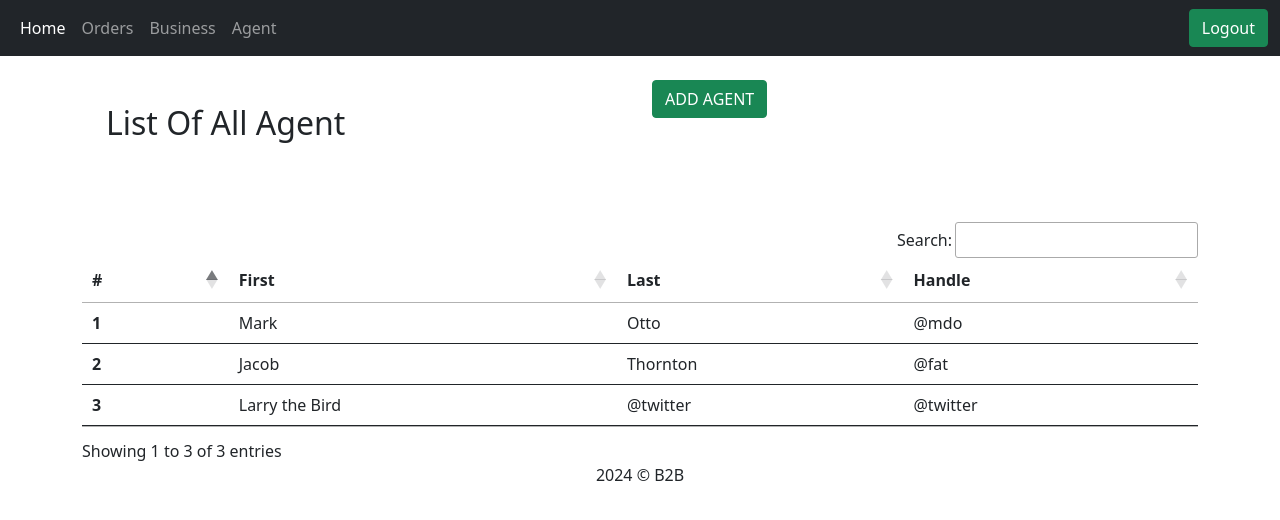
After one commit to Check-karim/b2b, a PHP site: page /agent.php in a window 1280 px wide. The commit adds this page. Shown: the top 520 px of the page. Run offline with PHP 8.4, Linux system fonts and the light colour scheme; lists and menus that the app fills with data are empty; some libraries are stand-ins or nearby versions.

Commit message:
added create agent

```diff
--- /dev/null
+++ b/agent.php
@@ -0,0 +1,50 @@
+<?php require_once('./views/header.php') ?>
+<?php require_once('./views/nav.php') ?>
+
+<div class="container">
+    <div class="row justify-content-around0">
+        <div class="col mt-4">
+            <h2 class='p-4'>List Of All Agent</h2>
+        </div>
+        <div class="col mt-4">
+            <button class='btn btn-success' data-bs-toggle="modal" data-bs-target="#addAgent">ADD AGENT</button>
+        </div>
+        <?php require_once('./modal.php') ?>
+    </div>
+    <div class="row mt-5">
+        <div class="col">
+            <table class="table myTable_player">
+                <thead>
+                    <tr>
+                        <th scope="col">#</th>
+                        <th scope="col">First</th>
+                        <th scope="col">Last</th>
+                        <th scope="col">Handle</th>
+                    </tr>
+                </thead>
+                <tbody>
+                    <tr>
+                        <th scope="row">1</th>
+                        <td>Mark</td>
+                        <td>Otto</td>
+                        <td>@mdo</td>
+                    </tr>
+                    <tr>
+                        <th scope="row">2</th>
+                        <td>Jacob</td>
+                        <td>Thornton</td>
+                        <td>@fat</td>
+                    </tr>
+                    <tr>
+                        <th scope="row">3</th>
+                        <td>Larry the Bird</td>
+                        <td>@twitter</td>
+                        <td>@twitter</td>
+                    </tr>
+                </tbody>
+            </table>
+        </div>
+    </div>
+</div>
+
+<?php require_once('./views/footer.php') ?>
--- a/index.php
+++ b/index.php
@@ -1,6 +1,3 @@
-<?php
-$title = 'Home';
-?>
 <?php require_once('./views/header.php') ?>
 <?php
 $user = '';
--- /dev/null
+++ b/modal.php
@@ -0,0 +1,45 @@
+<!-- for adding agent -->
+<!-- Modal -->
+<div class="modal fade" id="addAgent" tabindex="-1" aria-labelledby="exampleModalLabel" aria-hidden="true">
+    <div class="modal-dialog">
+        <div class="modal-content">
+            <div class="modal-header">
+                <h5 class="modal-title" id="exampleModalLabel">Create an Agent Account</h5>
+                <button type="button" class="btn-close" data-bs-dismiss="modal" aria-label="Close"></button>
+            </div>
+            <div class="modal-body">
+                <div class="row justify-content-around">
+                    <div class="col">
+                        <ul id="msg_error_create_agent" class='text-center error_list'></ul>
+                        <form>
+                            <div class="mb-3">
+                                <label for="login_username" class="form-label">Email</label>
+                                <input type="email" class="form-control" id="create_agent_email"
+                                    aria-describedby="emailHelp">
+                            </div>
+                            <div class="mb-3">
+                                <label for="login_username" class="form-label">Username</label>
+                                <input type="text" class="form-control" id="create_agent_username"
+                                    aria-describedby="emailHelp">
+                            </div>
+                            <div class="mb-3">
+                                <label for="login_username" class="form-label">Phone Number</label>
+                                <input type="number" class="form-control" id="create_agent_phone"
+                                    placeholder='0788995882'>
+                            </div>
+                            <div class="mb-3">
+                                <label for="login_password" class="form-label">Password</label>
+                                <input type="password" class="form-control" id="create_agent_password">
+                            </div>
+                        </form>
+                    </div>
+                </div>
+            </div>
+            <div class="modal-footer">
+                <button type="button" class="btn btn-secondary" data-bs-dismiss="modal">Cancel</button>
+                <button type="button" id='create_agent_btn' class="btn btn-primary">Create Agent</button>
+            </div>
+        </div>
+    </div>
+</div>
+<!--  -->
--- /dev/null
+++ b/public/js/add_agent.js
@@ -0,0 +1,102 @@
+var agent = {
+    btn : document.getElementById('create_agent_btn'),
+    email : document.getElementById('create_agent_email'),
+    username : document.getElementById('create_agent_username'),
+    phone : document.getElementById('create_agent_phone'),
+    password : document.getElementById('create_agent_password'),
+    msg_error : document.getElementById('msg_error_create_agent'),
+}
+
+$(agent.btn).click('clikc', (event)=>{
+    event.preventDefault();
+
+    const request1 = new XMLHttpRequest();
+
+    request1.onload = () => {
+
+        let responseObject = null;
+        try {
+            console.log(request1.responseText);
+            responseObject = JSON.parse(request1.responseText);
+        } catch (e) {
+            console.log("could not parse json " + e);
+            if (e) {
+                while (agent.msg_error.firstChild) {
+
+                    agent
+                        .msg_error
+                        .removeChild(agent.msg_error.firstChild);
+                }
+                const li = document.createElement('li');
+
+                li
+                    .classList
+                    .add("alert-danger");
+                li.textContent = "Error ".e;
+                agent
+                    .msg_error
+                    .appendChild(li);
+
+            }
+        }
+
+        if (responseObject) {
+            handle_create_agent(responseObject);
+        }
+    };
+
+    const requestData1 = `phone=${agent.phone.value}&email=${agent.email.value}&username=${agent.username.value}&password=${agent.password.value}`;
+    request1.open('post', "./request/create_agent.php");
+    request1.setRequestHeader('content-type', 'application/x-www-form-urlencoded');
+
+    request1.send(requestData1);
+})
+
+// handle request
+function handle_create_agent(res) {
+    if (res.ok) {
+        while (agent.msg_error.firstChild) {
+
+            agent
+                .msg_error
+                .removeChild(agent.msg_error.firstChild);
+        }
+        res
+            .messages
+            .forEach((message) => {
+                const li = document.createElement('li');
+                li
+                    .classList
+                    .add("alert-success");
+                li.textContent = message;
+                agent
+                    .msg_error
+                    .appendChild(li);
+            });
+        // location.reload();
+        setTimeout(function () {
+            location.href = "./agent.php?page=Agent";
+        }, 1500);
+
+    } else {
+        while (agent.msg_error.firstChild) {
+
+            agent
+                .msg_error
+                .removeChild(agent.msg_error.firstChild);
+        }
+        res
+            .messages
+            .forEach((message) => {
+                const li = document.createElement('li');
+                li
+                    .classList
+                    .add("alert-danger");
+                li.textContent = message;
+                agent
+                    .msg_error
+                    .appendChild(li);
+            });
+    }
+
+}
--- a/views/footer.php
+++ b/views/footer.php
@@ -26,6 +26,7 @@
 </script>
 <script src="./public/js/login.js"></script>
 <script src="./public/js/logout.js"></script>
+<script src="./public/js/add_agent.js"></script>
 </body>
 
 </html>
--- a/views/header.php
+++ b/views/header.php
@@ -1,6 +1,12 @@
 <!DOCTYPE html>
 <html lang="en">
-
+<?php
+if(isset($_GET['page'])){
+    $title = $_GET['page'];
+}else{
+    $title = 'Home';
+}
+?>
 <head>
     <meta charset="UTF-8">
     <meta name="viewport" content="width=device-width, initial-scale=1.0">
--- a/views/nav.php
+++ b/views/nav.php
@@ -1,21 +1,26 @@
 <nav class="navbar navbar-expand-lg navbar-dark bg-dark">
     <div class="container-fluid">
-    <button class="navbar-toggler" type="button" data-bs-toggle="collapse" data-bs-target="#navbarSupportedContent" aria-controls="navbarSupportedContent" aria-expanded="false" aria-label="Toggle navigation">
+        <button class="navbar-toggler" type="button" data-bs-toggle="collapse" data-bs-target="#navbarSupportedContent"
+            aria-controls="navbarSupportedContent" aria-expanded="false" aria-label="Toggle navigation">
             <span class="navbar-toggler-icon"></span>
         </button>
         <div class="collapse navbar-collapse" id="navbarSupportedContent">
             <ul class="navbar-nav me-auto mb-2 mb-lg-0">
                 <li class="nav-item">
-          <a class="nav-link <?php $title == 'Home' ? print 'active' : print '' ?>" aria-current="page" href="./">Home</a>
+                    <a class="nav-link <?php $title == 'Home' ? print 'active' : print '' ?>" aria-current="page"
+                        href="./">Home</a>
                 </li>
                 <li class="nav-item">
-          <a class="nav-link <?php $title == 'Orders' ? print 'active' : print '' ?>" aria-current="page" href="./">Orders</a>
+                    <a class="nav-link <?php $title == 'Orders' ? print 'active' : print '' ?>" aria-current="page"
+                        href="./">Orders</a>
                 </li>
                 <li class="nav-item">
-          <a class="nav-link <?php $title == 'Orders' ? print 'active' : print '' ?>" aria-current="page" href="./">Business</a>
+                    <a class="nav-link <?php $title == 'Orders' ? print 'active' : print '' ?>" aria-current="page"
+                        href="./">Business</a>
                 </li>
                 <li class="nav-item">
-          <a class="nav-link <?php $title == 'Orders' ? print 'active' : print '' ?>" aria-current="page" href="./">Agent</a>
+                    <a class="nav-link <?php $title == 'Agent' ? print 'active' : print '' ?>" aria-current="page"
+                        href="./agent.php?page=Agent">Agent</a>
                 </li>
             </ul>
             <form class="d-flex">
```
Also changed, not shown: request/create_agent.php (added, +44 -0 lines). Lines whose indentation alone changed are shown as unchanged.
